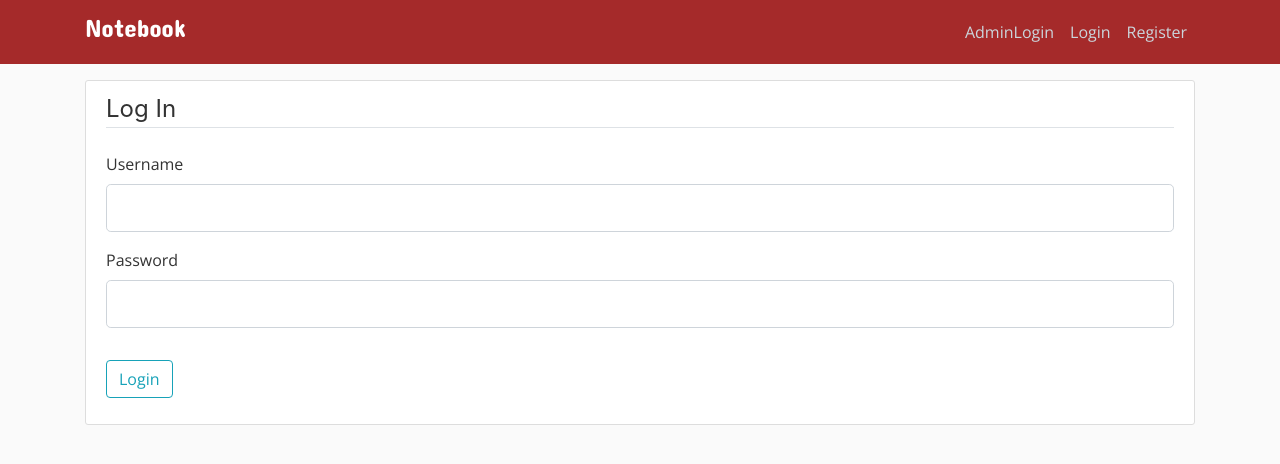
After one commit to vipul138/Notebook-C2C-, a Flask app: page /Adminlogin in a window 1280 px wide. The commit adds this page. Shown: the top 464 px of the page. Run offline with Flask 2, Linux system fonts and the light colour scheme; some libraries are stand-ins or nearby versions.

Commit message:
final project

```diff
--- a/project/__init__.py
+++ b/project/__init__.py
@@ -4,9 +4,9 @@ from flask_login import LoginManager
 from flask_bcrypt import Bcrypt
 from flask_mail import Mail
 
-# mysql://root:root@localhost/notebook
+#  postgresql://cjzkpjkvfmxwuj:e62e25c0b11f855a085e46867c5a6c2aee392922de43dcdd2a2cf1bb9a994cf6@ec2-3-218-171-44.compute-1.amazonaws.com:5432/dac10m6lfngorp
 app = Flask(__name__)
-app.config['SQLALCHEMY_DATABASE_URI'] = 'postgresql://cjzkpjkvfmxwuj:e62e25c0b11f855a085e46867c5a6c2aee392922de43dcdd2a2cf1bb9a994cf6@ec2-3-218-171-44.compute-1.amazonaws.com:5432/dac10m6lfngorp'
+app.config['SQLALCHEMY_DATABASE_URI'] = 'mysql://root:root@localhost/notebook'
 app.config['SECRET_KEY'] = 'secret'
 login_manager = LoginManager(app)
 login_manager.init_app(app)
@@ -22,6 +22,6 @@ db = SQLAlchemy(app)
 bcrypt = Bcrypt(app)
 mail = Mail(app)
 
-db.create_all()
+
 
 from project import routes
--- a/project/forms.py
+++ b/project/forms.py
@@ -36,6 +36,14 @@ class LoginForm(FlaskForm):
     password = PasswordField(validators=[DataRequired()])
     submit = SubmitField('Login')
 
+class AdminLoginForm(FlaskForm):
+    username = StringField(validators=[DataRequired()])
+    password = PasswordField(validators=[DataRequired()])
+    submit = SubmitField('Login')
+
+class AdminHomeForm(FlaskForm):
+    username = StringField(validators=[DataRequired()])
+    submit = SubmitField('delete user')
 
 class UpdateAccountForm(FlaskForm):
     username = StringField(validators=[DataRequired(), Length(min=2, max=20)])
--- a/project/models.py
+++ b/project/models.py
@@ -42,7 +42,10 @@ class Books_list(db.Model):
     date_posted = db.Column(db.DateTime, nullable=False, default=datetime.utcnow)
     price = db.Column(db.Integer, nullable=False)
     phone = db.Column(db.String(10), nullable=False)
-    user_id = db.Column(db.Integer, db.ForeignKey('user.id'), nullable=False)
+    user_id = db.Column(db.Integer, db.ForeignKey('user.id'))
 
     def __repr__(self):
         return f"Books_list('{self.book_name}', '{self.book_img}', '{self.date_posted}')"
+
+# db.drop_all()
+# db.create_all()
--- a/project/routes.py
+++ b/project/routes.py
@@ -4,7 +4,7 @@ from PIL import Image
 import secrets
 import os
 from project import app, db, bcrypt, mail
-from project.forms import RegistrationForm, LoginForm, UpdateAccountForm, UploadBookForm, RequestResetForm, ResetPasswordForm
+from project.forms import AdminHomeForm, AdminLoginForm, RegistrationForm, LoginForm, UpdateAccountForm, UploadBookForm, RequestResetForm, ResetPasswordForm
 from project.models import User, Books_list
 from flask_mail import Message
 
@@ -35,6 +35,26 @@ def login():
         else:
             flash('Login Unsuccessful. Please check email and password', 'danger')
     return render_template('login.html', title='login', form=form)
+
+@app.route('/Adminlogin', methods=['Get', 'Post'])
+def Adminlogin():
+    form = AdminLoginForm()
+    if form.validate_on_submit():
+        if form.username.data == 'admin' and form.password.data == 'admin':
+            return redirect(url_for('Adminhome'))
+    return render_template('Adminlogin.html', title='Adminlogin', form=form)
+
+@app.route('/Adminhome', methods=['Get', 'Post'])
+def Adminhome():
+    form = AdminHomeForm()
+    if form.validate_on_submit():
+        user = User.query.filter_by(username=form.username.data).one()
+        db.session.delete(user)
+        db.session.commit()
+        flash('User account has been deleted', 'success')
+        return redirect(url_for('Adminhome'))
+    return render_template('Adminhome.html', title='Adminhome', form=form)
+
 
 
 @app.route('/register', methods=['GET', 'POST'])
--- /dev/null
+++ b/project/templates/Adminlogin.html
@@ -0,0 +1,40 @@
+{% extends "layout.html" %}
+{% block content %}
+    <div class="content-section">
+        <form method="POST" action="">
+            {{ form.hidden_tag() }}
+            <fieldset class="form-group">
+                <legend class="border-bottom mb-4">Log In</legend>
+                <div class="form-group">
+                    {{ form.username.label(class="form-control-label") }}
+                    {% if form.username.errors %}
+                        {{ form.username(class="form-control form-control-lg is-invalid") }}
+                        <div class="invalid-feedback">
+                            {% for error in form.username.errors %}
+                                <span>{{ error }}</span>
+                            {% endfor %}
+                        </div>
+                    {% else %}
+                        {{ form.username(class="form-control form-control-lg") }}
+                    {% endif %}
+                </div>
+                <div class="form-group">
+                    {{ form.password.label(class="form-control-label") }}
+                    {% if form.password.errors %}
+                        {{ form.password(class="form-control form-control-lg is-invalid") }}
+                        <div class="invalid-feedback">
+                            {% for error in form.password.errors %}
+                                <span>{{ error }}</span>
+                            {% endfor %}
+                        </div>
+                    {% else %}
+                        {{ form.password(class="form-control form-control-lg") }}
+                    {% endif %}
+                </div>
+            </fieldset>
+            <div class="form-group">
+                {{ form.submit(class="btn btn-outline-info") }}
+            </div>
+        </form>
+    </div>
+{% endblock content %}
--- a/project/templates/layout.html
+++ b/project/templates/layout.html
@@ -38,6 +38,7 @@
                 <a class="nav-item nav-link" href="{{ url_for('account') }}"><span>Account</span> </a>
                 <a class="nav-item nav-link" href="{{ url_for('logout') }}"><span>Logout</span> </a>
               {% else %}
+                <a class="nav-item nav-link" href="{{ url_for('Adminlogin') }}"><span>AdminLogin</span></a>
                 <a class="nav-item nav-link" href="{{ url_for('login') }}"><span>Login</span></a>
                 <a class="nav-item nav-link" href="{{ url_for('register') }}"><span>Register</span> </a>
               {% endif %}
--- a/run.py
+++ b/run.py
@@ -2,4 +2,4 @@
 
 
 if __name__ == '__main__':
-    app.run(host='0.0.0.0', port=8080)
+    app.run(debug=True)
```
Also changed, not shown: project/templates/Adminhome.html (added, +27 -0 lines).
